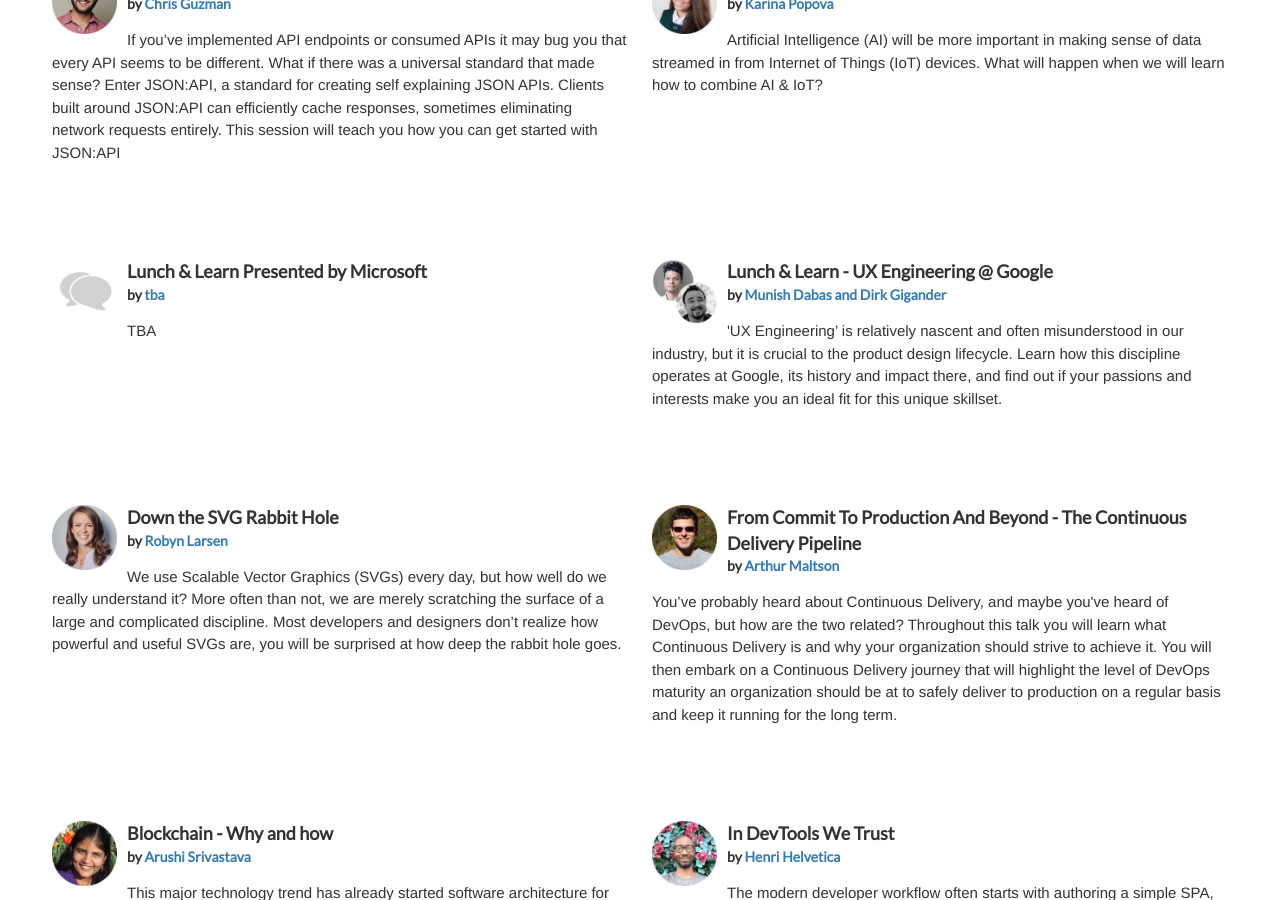
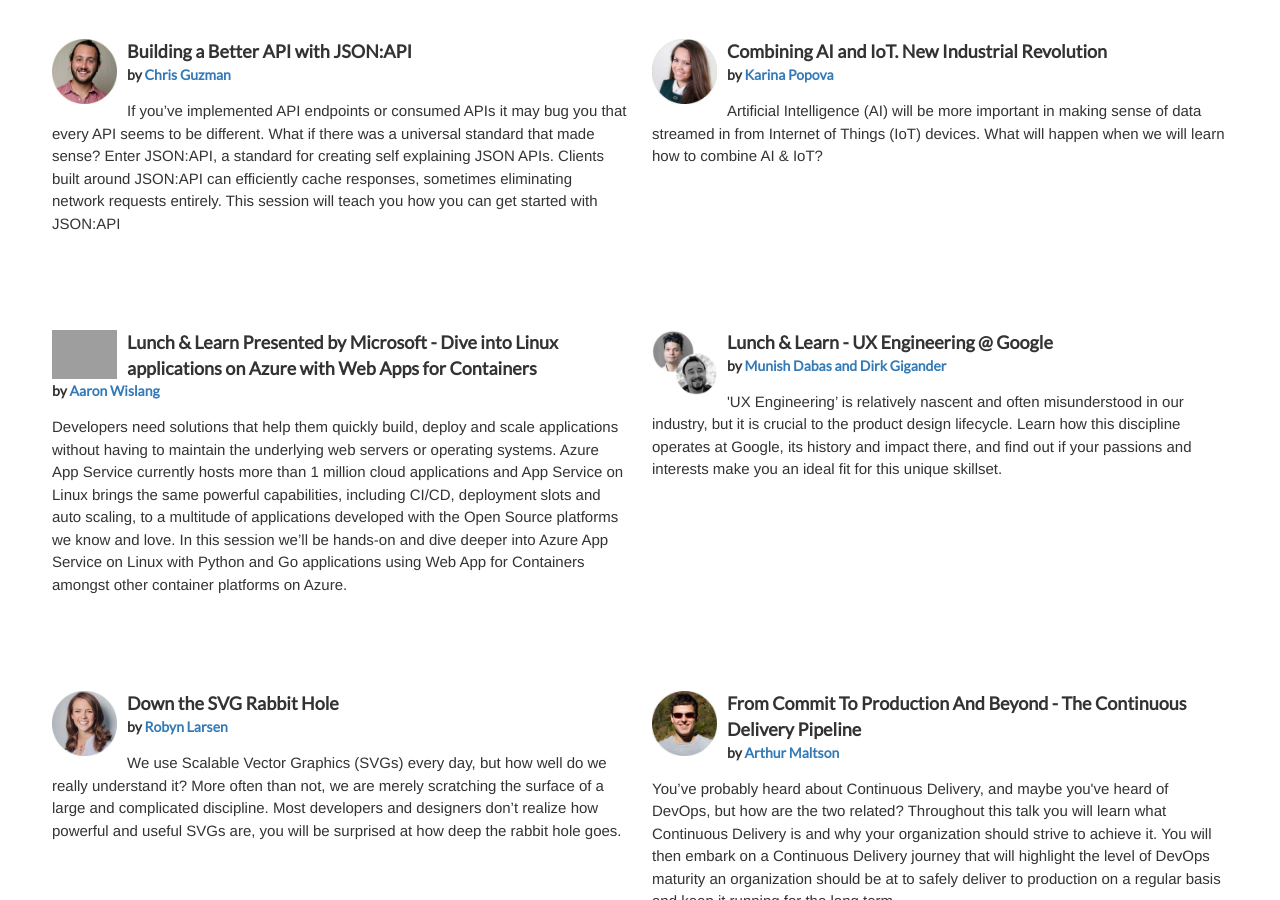
Before and after one commit to fullstackto/fsto2017, a Jekyll site: the page built from sessions/index.html, in a window 1280 px wide and 900 px high, scrolled down 5486 px. Built offline with Jekyll 4.4.1, drawn with Linux system fonts in a browser that asks for light colours; some of the changed text lies outside the part shown; grey boxes are pictures that could not be loaded.

Commit message:
Microsoft

```diff
--- a/_data/fsto.json
+++ b/_data/fsto.json
@@ -84,13 +84,14 @@
     ],
     "12:30-1:00" : [
       {
-        "key" : "tba",
-        "title": "Lunch & Learn Presented by Microsoft",
-        "speaker": "tba",
-        "keywords" : "TBA",
-        "about" : "<p>TBA</p>",
-        "bio" : "<p>TBA</p>",
-        "role": "Software Developer at Microsoft",
+        "key" : "damian",
+        "title": "Lunch & Learn Presented by Microsoft -  DevOps for OSS Developers with Azure and VSTS",
+        "speaker": "Damian Brady",
+        "keywords" : "Cloud, Containers, Azure",
+        "about" : "<p>Visual Studio Team Services is the core of Microsoft’s DevOps solution, and Azure is Microsoft’s powerful cloud platform, but these services are not just for Microsoft developers. Microsoft is truly embracing Open Source with first class support for any language and any platform throughout.
+In this session, we’ll walk through a DevOps scenario for node developers. We’ll use VSTS to build and deploy open source software to the new Linux App Service on Azure, without touching Windows or .NET at all. Don’t miss the least Microsoft-y Microsoft demo you’ve ever seen!
+ </p>",
+        "bio" : "<p>Damian is an Australian Cloud Developer Advocate specializing in DevOps. Formerly a dev at Octopus Deploy and a Microsoft MVP, he has a background in software development and consulting in a broad range of industries. In Australia, he co-organised the Brisbane .Net User Group, and launched the now annual DDD Brisbane conference. He regularly speaks at conferences, User Groups, and other events around the world, and he's been an occasional guest on various podcasts like .NET Rocks and Hanselminutes. Most of the time you'll find him talking to developers and IT Pros to help them get the most out of their DevOps strategies. https://twitter.com/damovisa",
         "room" : "206AB",
         "klass": "full"
       },
@@ -355,14 +356,14 @@
     ],
     "12:30-1:00" : [
       {
-        "key" : "tba",
-        "title": "Lunch & Learn Presented by Microsoft",
-        "speaker": "tba",
-        "keywords" : "TBA",
-        "about" : "<p>TBA</p>",
-        "bio" : "<p>TBA</p>",
+        "key" : "wislang",
+        "title": "Lunch & Learn Presented by Microsoft -  Dive into Linux applications on Azure with Web Apps for Containers",
+        "speaker": "Aaron Wislang",
+        "keywords" : "Cloud, Containers, Azure",
+        "about" : "<p>Developers need solutions that help them quickly build, deploy and scale applications without having to maintain the underlying web servers or operating systems. Azure App Service currently hosts more than 1 million cloud applications and App Service on Linux brings the same powerful capabilities, including CI/CD, deployment slots and auto scaling, to a multitude of applications developed with the Open Source platforms we know and love. In this session we’ll be hands-on and dive deeper into Azure App Service on Linux with Python and Go applications using Web App for Containers amongst other container platforms on Azure.</p>",
+        "bio" : "<p>Aaron is a Senior Cloud Developer Advocate at Microsoft with well over a decade of software development, systems architecture & security experience across the major clouds, development platforms and industries. His current areas of focus include Code (Go, .NET. python), Clouds, Containers (Docker, Kubernetes) & Security as well as Microsoft, Linux & other Open Source platforms. He joined Microsoft from Rackspace where he was a Senior Systems Architect & Software Developer on the Azure Product & Engineering team. Aaron and his wife currently live in Toronto, Canada with their two boys and their turtle. https://twitter.com/as_w</p>",
         "role": "Software Developer at Microsoft",
-        "room" : "206CD",
+        "room" : "206AB",
         "klass": "full"
       },
       {
```
